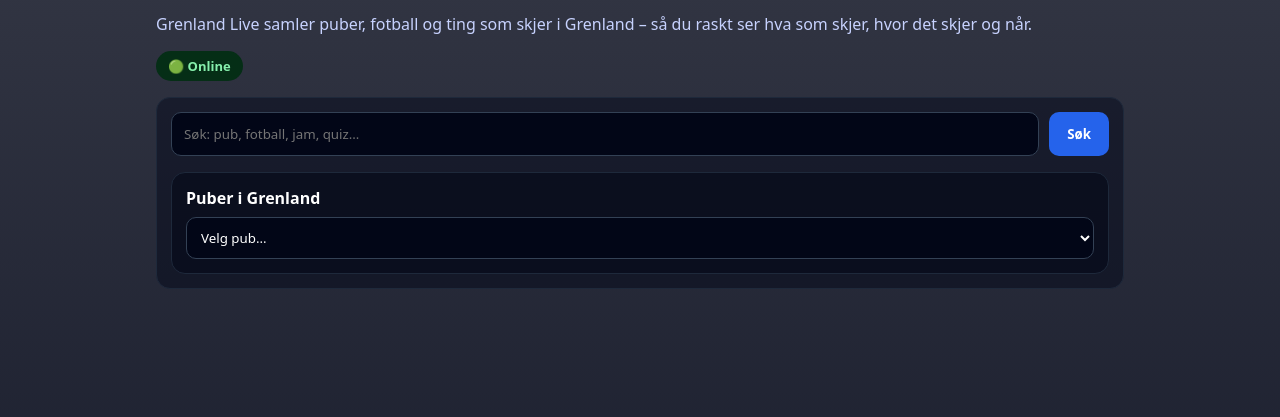
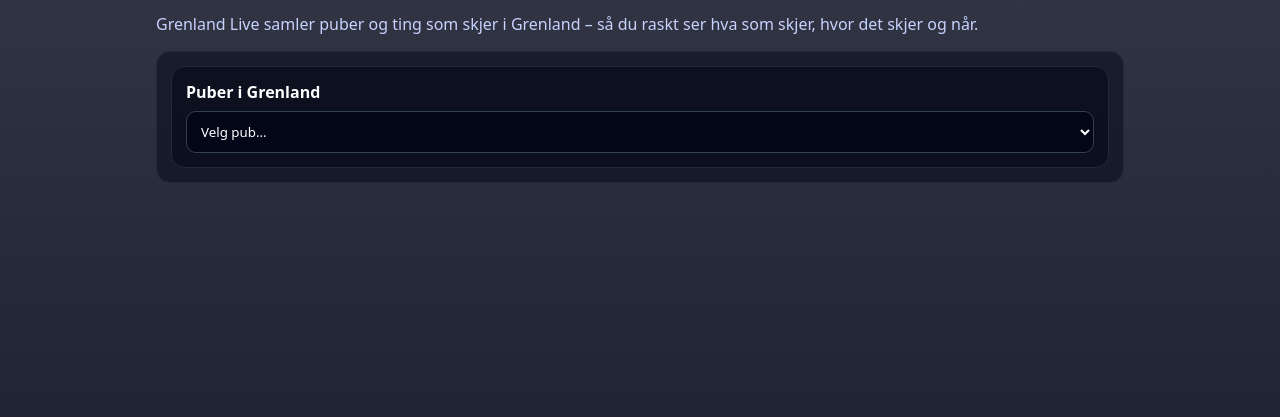
Before and after one commit to Ch1mmyS/Grenland-Live, a plain HTML site: page index.html in a window 1280 px wide. Shown: the part 105-522 px from the top of the page. Drawn offline with Linux system fonts and the light colour scheme.

Commit message:
Update index.html

```diff
--- a/index.html
+++ b/index.html
@@ -15,18 +15,17 @@
     <h1>Grenland Live</h1>
 
     <p class="sub">
-      Grenland Live samler puber, fotball og ting som skjer i Grenland – så du raskt ser hva som skjer, hvor det skjer og når.
+      Grenland Live samler puber og ting som skjer i Grenland – så du raskt ser hva som skjer, hvor det skjer og når.
     </p>
 
-    <div id="netStatus" class="netStatus">🟢 Online</div>
-
     <div class="panel">
-      <div class="inputRow">
-        <input id="q" placeholder="Søk: pub, fotball, jam, quiz…" />
-        <button id="go" class="primary">Søk</button>
+      <div class="card">
+        <div class="title">Puber i Grenland</div>
+        <select id="pubSelect" class="glSelect">
+          <option value="">Velg pub…</option>
+        </select>
+        <div id="pubInfo" class="meta"></div>
       </div>
-
-      <div id="results" class="results"></div>
     </div>
   </main>
 
```
